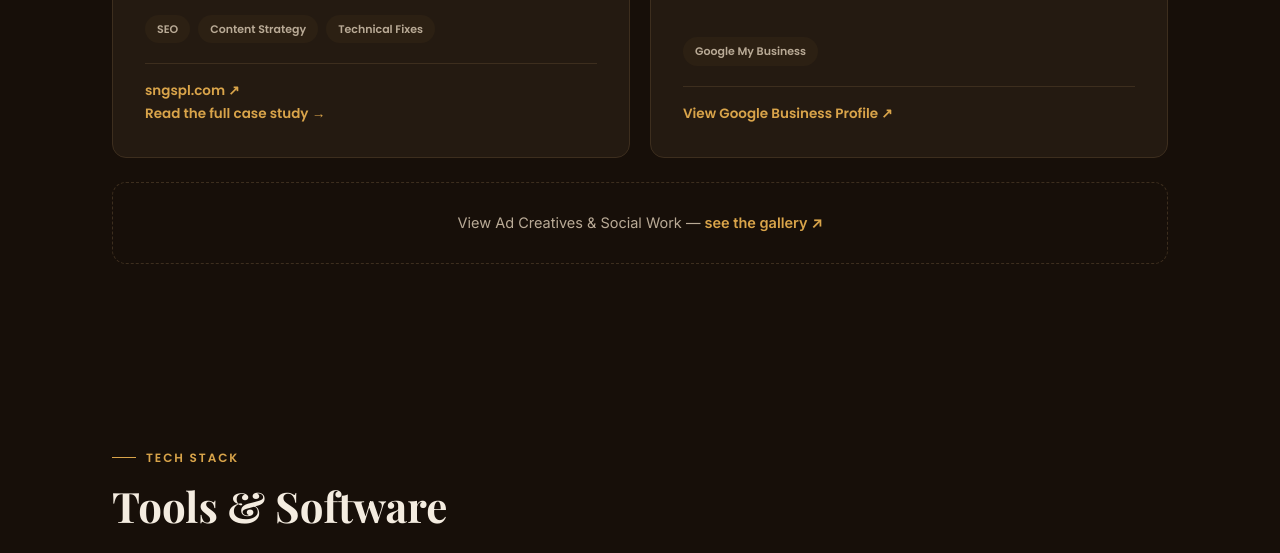
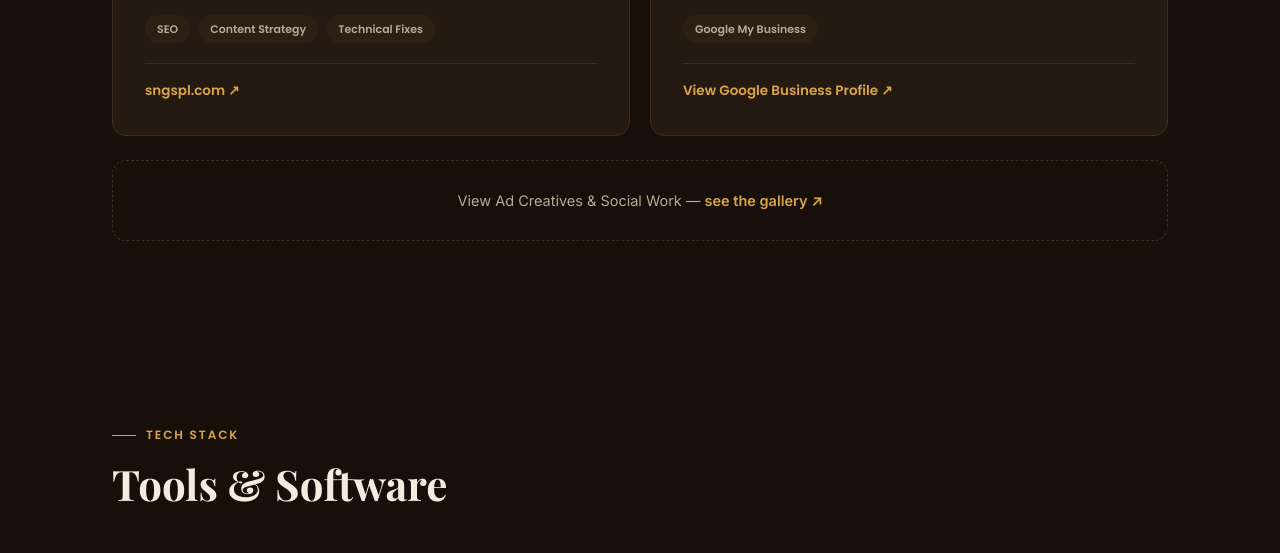
Before and after one commit to dukechadha23/portfolio, a plain HTML site: page index.html in a window 1280 px wide. Shown: the part 2790-3343 px from the top of the page. Drawn offline with nearby package versions, Linux system fonts and the light colour scheme; a web font is replaced by a local one.

Commit message:
Update index.html

```diff
--- a/index.html
+++ b/index.html
@@ -322,7 +322,6 @@
         <p>SEO consultant managing technical remediation, content strategy, and search performance for a Gurgaon-based payroll compliance firm.</p>
         <div class="chip-row"><span class="chip">SEO</span><span class="chip">Content Strategy</span><span class="chip">Technical Fixes</span></div>
         <a href="https://sngspl.com" target="_blank" rel="noopener noreferrer" class="work-link">sngspl.com ↗</a>
-        <a href="./blog/sngspl-seo-case-study.html" class="work-link" style="border-top:none; padding-top:0;">Read the full case study →</a>
       </div>
       <div class="work-card">
         <span class="tag">Education</span>
```
